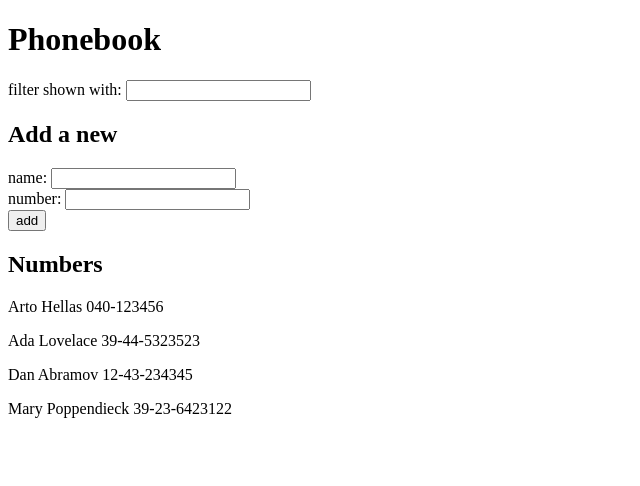
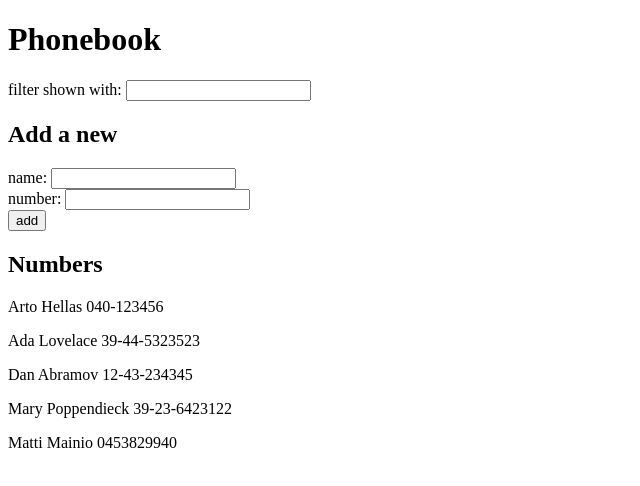
Before and after one commit to j-lpst/selainohjelmointi, a React (Vite) app in the folder part2/: page / in a window 1280 px wide. Shown: the top 486 px of the page, without its empty margins (0-640 px from the left). Built offline with nearby package versions, Linux system fonts and the light colour scheme; data requests are answered from the project's data file.

Commit message:
part2: 2.12

```diff
--- a/part2/db.json
+++ b/part2/db.json
@@ -1,5 +1,5 @@
 {
-  "persons":[
+  "persons": [
     {
       "name": "Arto Hellas",
       "number": "040-123456",
@@ -19,6 +19,12 @@
       "name": "Mary Poppendieck",
       "number": "39-23-6423122",
       "id": "4"
+    },
+    {
+      "name": "Matti Mainio",
+      "id": "pSGD9xlQtJY",
+      "number": "0453829940"
     }
-  ]
+  ],
+  "$schema": "./node_modules/json-server/schema.json"
 }
--- a/part2/src/App.jsx
+++ b/part2/src/App.jsx
@@ -84,6 +84,11 @@ const App = () => {
       id: String(persons.length + 1),
       number: newNumber
     }
+    axios
+      .post('http://localhost:3001/persons', personObject)
+      .then(response => {
+        console.log(response)
+      })
 
     if (!persons.some((p) => p.name === newName)) {
       setPersons(persons.concat(personObject))
```
